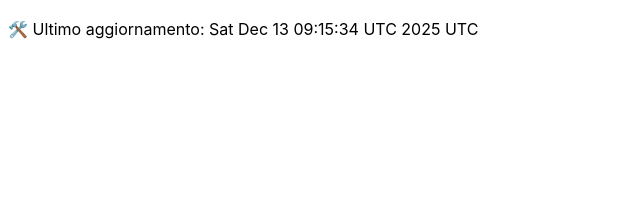
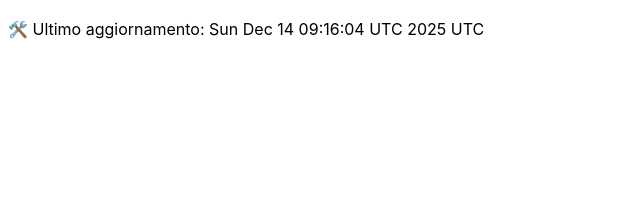
Before and after one commit to DanteTrb/DanteTrb.github.io, a Jekyll site: the page built from badges.md, in a window 1280 px wide. Shown: the top 213 px of the page, without its empty margins (0-640 px from the left). Built offline with Jekyll 4.4.1, drawn with Linux system fonts in a browser that asks for light colours; our own code applies the rules of GitHub Pages for plain Markdown files.

Commit message:
🛠️ Aggiornamento automatico badge

```diff
--- a/badges.md
+++ b/badges.md
@@ -1 +1 @@
-🛠️ Ultimo aggiornamento: Sat Dec 13 09:15:34 UTC 2025 UTC
+🛠️ Ultimo aggiornamento: Sun Dec 14 09:16:04 UTC 2025 UTC
```
